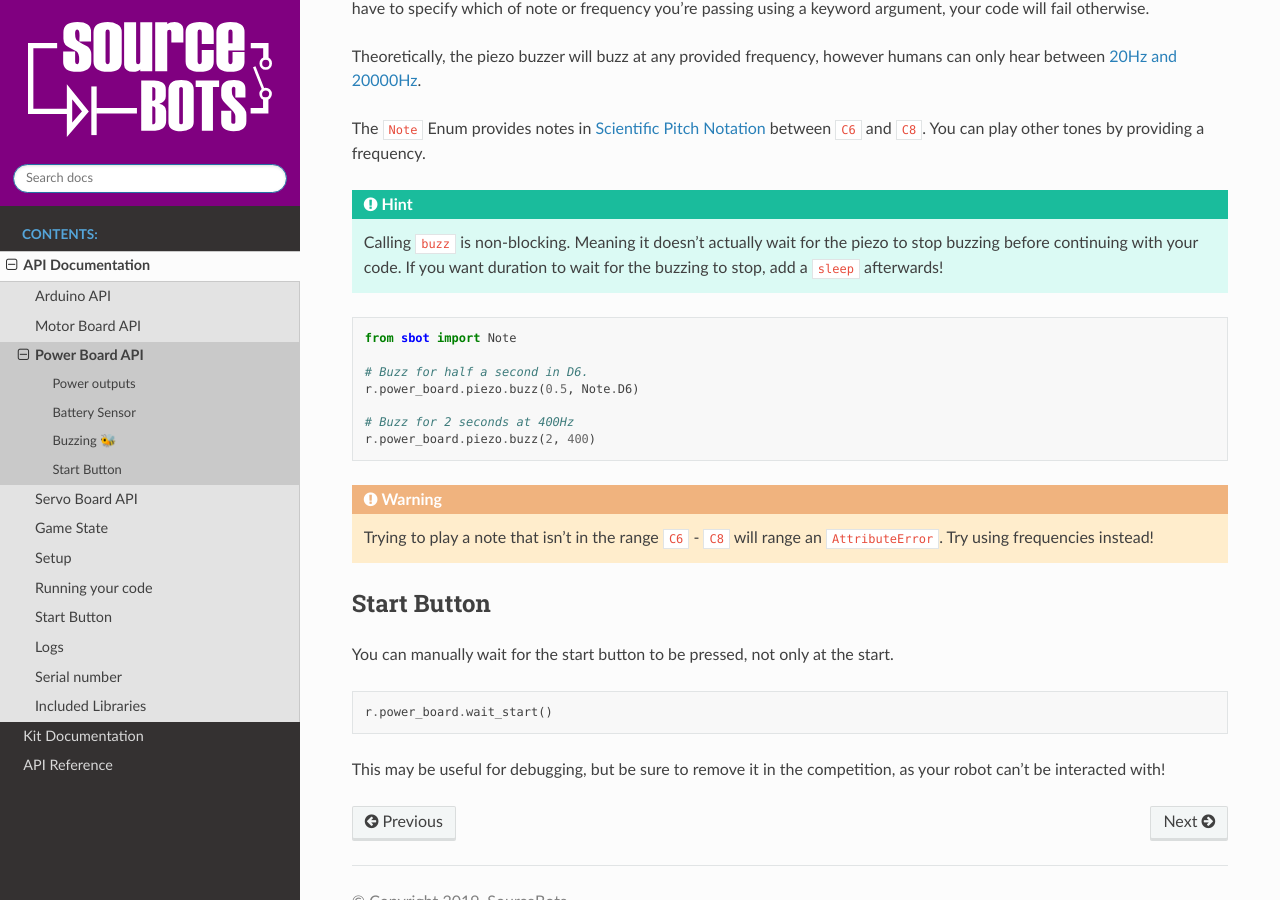
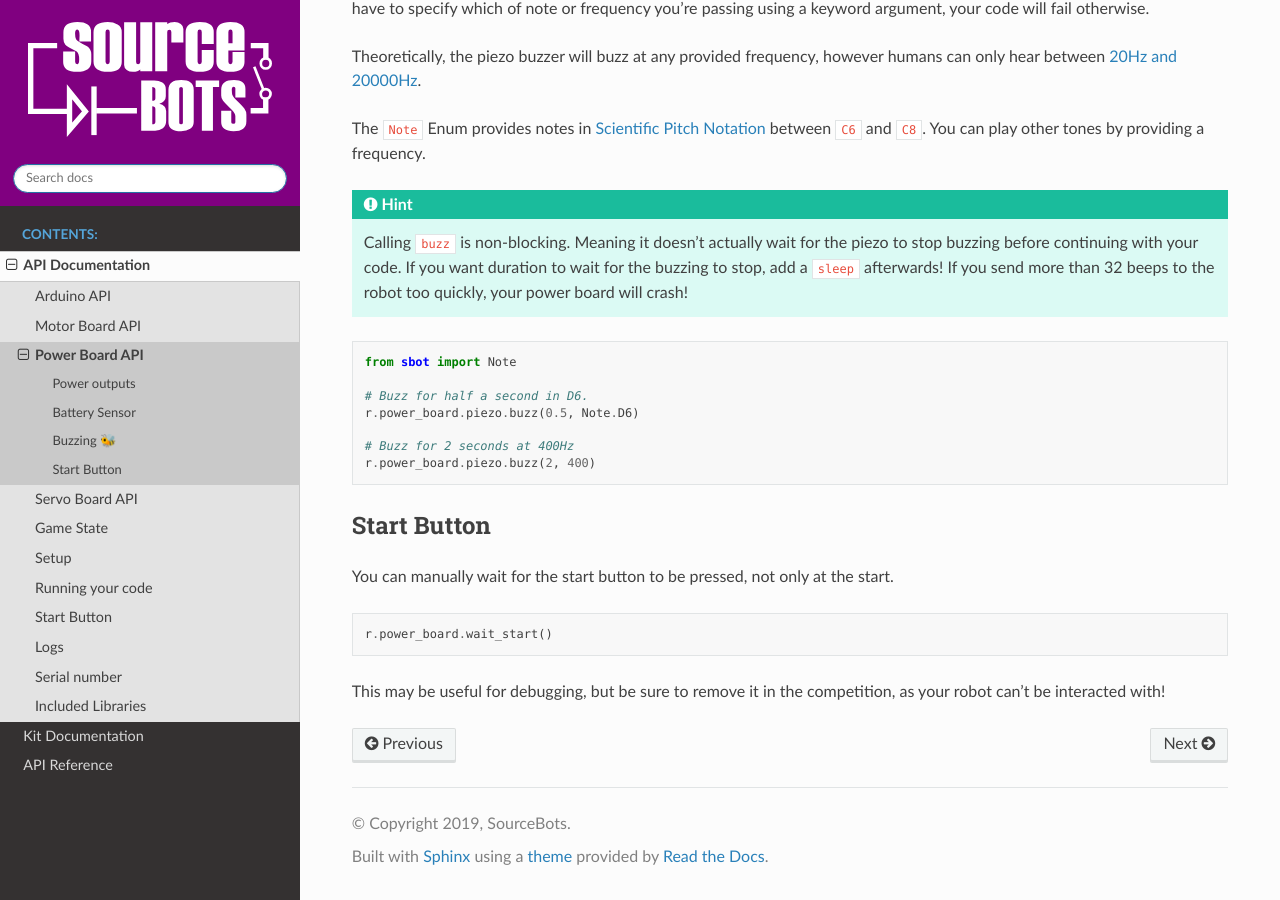
Before and after one commit to sourcebots/sbot, a Sphinx documentation site: the page built from docs/source/api/power-board.rst, in a window 1280 px wide and 900 px high, scrolled down 1413 px. Built offline with Sphinx 7.4.7 and the Read the Docs theme 2.0.0, drawn with Linux system fonts in a browser that asks for light colours.

```diff
--- a/docs/source/api/power-board.rst
+++ b/docs/source/api/power-board.rst
@@ -80,7 +80,8 @@ The ``Note`` Enum provides notes in `Scientific Pitch Notation
 .. Hint:: Calling ``buzz`` is non-blocking. Meaning it doesn’t
    actually wait for the piezo to stop buzzing before continuing with your
    code. If you want duration to wait for the buzzing to stop, add a
-   ``sleep`` afterwards!
+   ``sleep`` afterwards! If you send more than 32 beeps to the robot too
+   quickly, your power board will crash!
 
 .. code:: python
 
@@ -92,8 +93,6 @@ The ``Note`` Enum provides notes in `Scientific Pitch Notation
    # Buzz for 2 seconds at 400Hz
    r.power_board.piezo.buzz(2, 400)
 
-.. Warning:: Trying to play a note that isn't in the range ``C6`` - ``C8``
-   will range an ``AttributeError``. Try using frequencies instead!
 
 Start Button
 ------------
```
